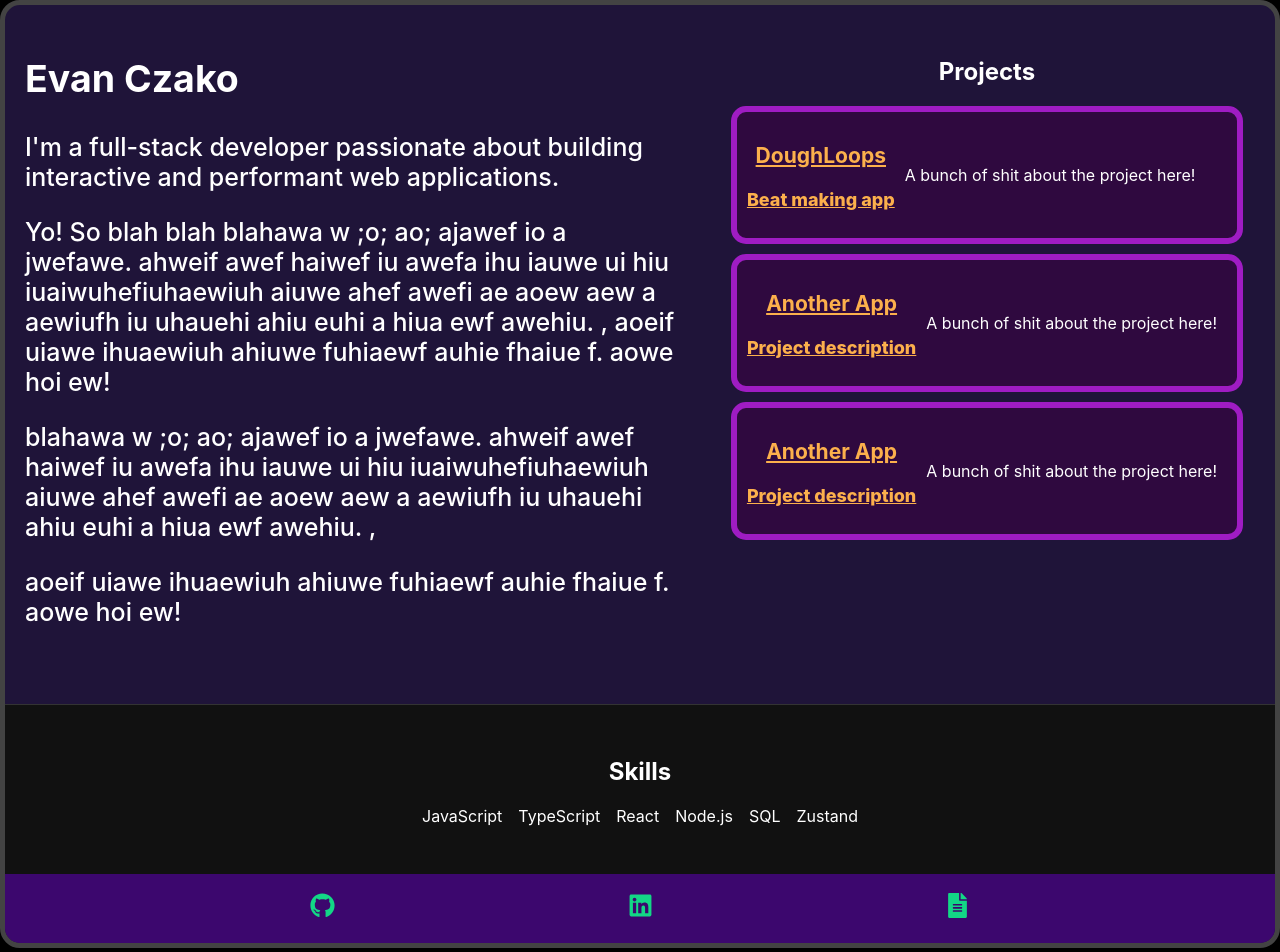
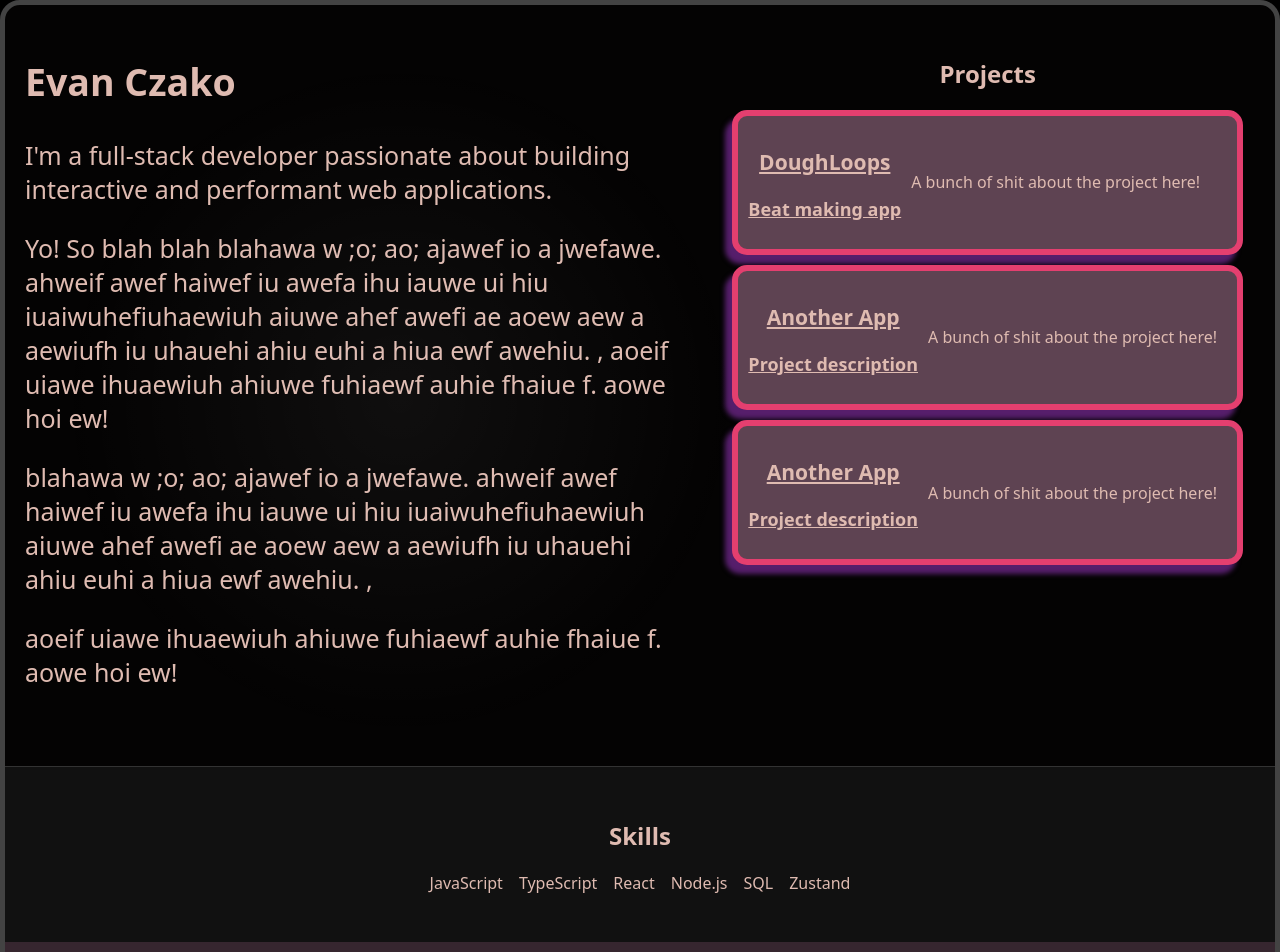
Before and after one commit to EvanCzako/DoughLab2, a React (Create React App) app: page / in a window 1280 px wide. Shown: the top 952 px of the page. Built offline with nearby package versions, Linux system fonts and the light colour scheme.

Commit message:
Implement actual color palette

```diff
--- a/src/App.module.css
+++ b/src/App.module.css
@@ -5,10 +5,11 @@
 	display: flex;
 	flex-direction: column;
 	min-height: 100vh;
-	background: rgb(31, 20, 57);
-	color: white;
+	background: #040303;
+	color: #DFBBB1;;
 	overflow-x: hidden;
 	justify-content: center;
+	font-family: system-ui, -apple-system, BlinkMacSystemFont, 'Segoe UI', Roboto, Oxygen, Ubuntu, Cantarell, 'Open Sans', 'Helvetica Neue', sans-serif
 }
 
 .scrollArea {
--- a/src/App.tsx
+++ b/src/App.tsx
@@ -9,6 +9,7 @@ import styles from './App.module.css';
 export default function App() {
     return (
         <main className={styles.app}>
+			<MouseRing/>
             <div className={styles.scrollArea}>
                 <div className={styles.appLayout}>
                     <div className={styles.aboutWrapper}>
--- a/src/components/MouseRing.tsx
+++ b/src/components/MouseRing.tsx
@@ -8,7 +8,7 @@ export default function MouseRing() {
     useEffect(() => {
         const moveRing = (e: MouseEvent) => {
             if (ringRef.current) {
-                ringRef.current.style.transform = `translate(${e.clientX - 150}px, ${e.clientY - 150}px)`;
+                ringRef.current.style.transform = `translate(${e.clientX - 400}px, ${e.clientY - 400}px)`;
             }
         };
 
--- a/src/styles/Footer.module.css
+++ b/src/styles/Footer.module.css
@@ -1,9 +1,8 @@
 .footer {
     margin-top: auto; /* pushes the footer down if there's extra space */
     padding: 1rem;
-    background-color: #f5f5f5;
     text-align: center;
-    background-color: rgb(60, 7, 110);
+    background-color: #36262f;
     width: 100%;
     box-sizing: border-box;
 
@@ -20,7 +19,7 @@
 
 .socialLink svg {
     transition: 0.3s;
-    fill: rgb(19, 215, 134);
+    fill: #E43F6F;
 }
 
 .socialLink:hover svg {
--- a/src/styles/MouseRing.module.css
+++ b/src/styles/MouseRing.module.css
@@ -11,7 +11,7 @@
     transition: transform 0.05s linear;
     background: radial-gradient(
         circle,
-        rgba(255, 255, 255, 0.2) 0%,
+        rgba(255, 255, 255, 0.05) 0%,
         transparent 60%
     );
     /* box-shadow: 0 0 20px 10px rgba(255, 255, 255, 0.1); */
--- a/src/styles/ProjectsGrid.module.css
+++ b/src/styles/ProjectsGrid.module.css
@@ -6,23 +6,26 @@
 }
 
 .projectWrapper {
-    border: 6px solid rgb(159, 28, 195);
-	background-color: rgb(47, 9, 63);
+    border: 6px solid #E43F6F;
+	background-color: #5E4352;
 	border-radius: 15px;
 	padding: 10px;
     transition: 0.5s;
     display: flex;
 	margin-bottom: 10px;
+	/* box-shadow: -7px 9px 5px 0px rgba(244, 243, 245, 0.75); */
+	-webkit-box-shadow: -7px 9px 5px 0px rgba(114, 40, 143, 0.75);
+	/* -moz-box-shadow: -7px 9px 5px 0px rgba(244, 243, 245, 0.75); */
 }
 
 .projectWrapper:hover {
-    border: 10px solid rgb(229, 112, 196);
+    border: 10px solid #F56476;
     transition: 0.5s;
 }
 
 .projectLink {
 	font-size:large;
-	color: rgb(252, 176, 76);
+	color: #DFBBB1;
 	font-weight: 800;
 }
 
--- a/src/styles/Skills.module.css
+++ b/src/styles/Skills.module.css
@@ -1,7 +1,7 @@
 .skillsSection {
     padding: 2rem 1rem;
     background-color: #111; /* dark like footer */
-    color: white;
+    color: #DFBBB1;
     text-align: center;
     border-top: 1px solid #333;
     width: 100%;
```
